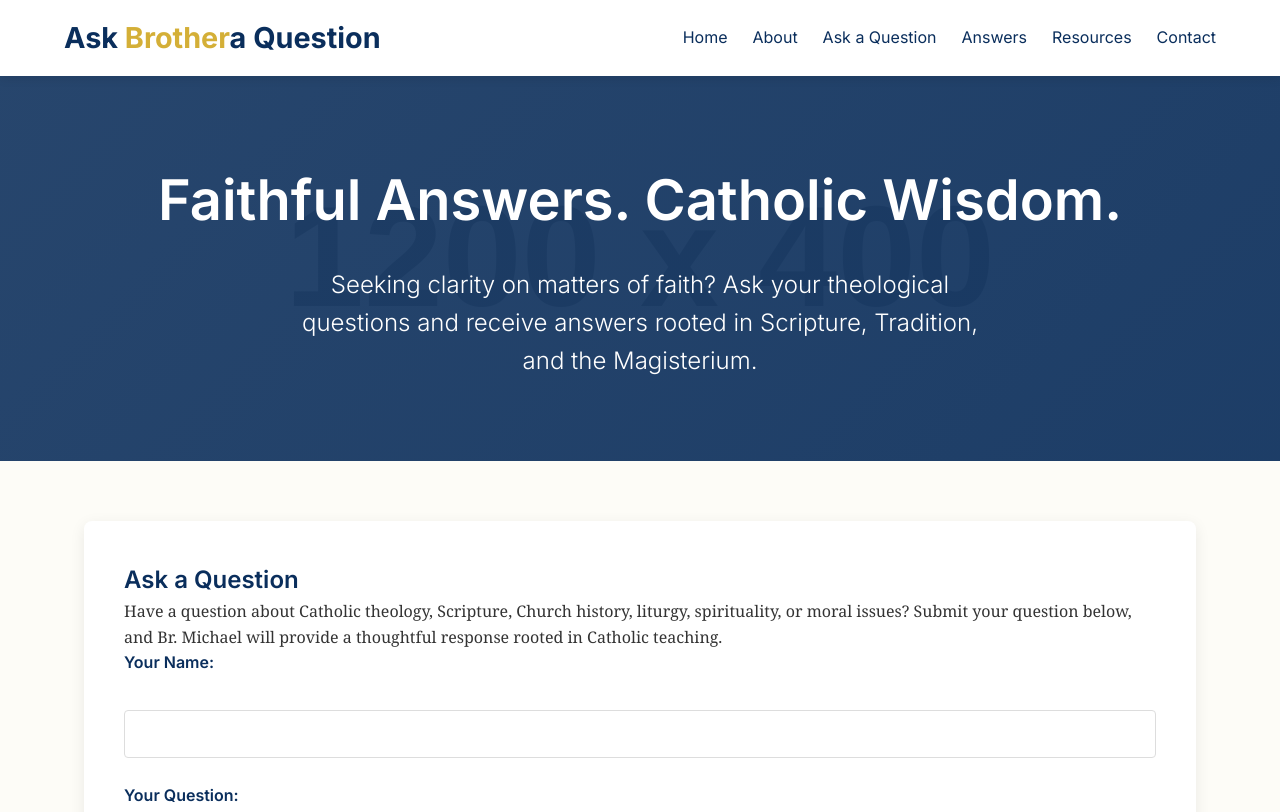
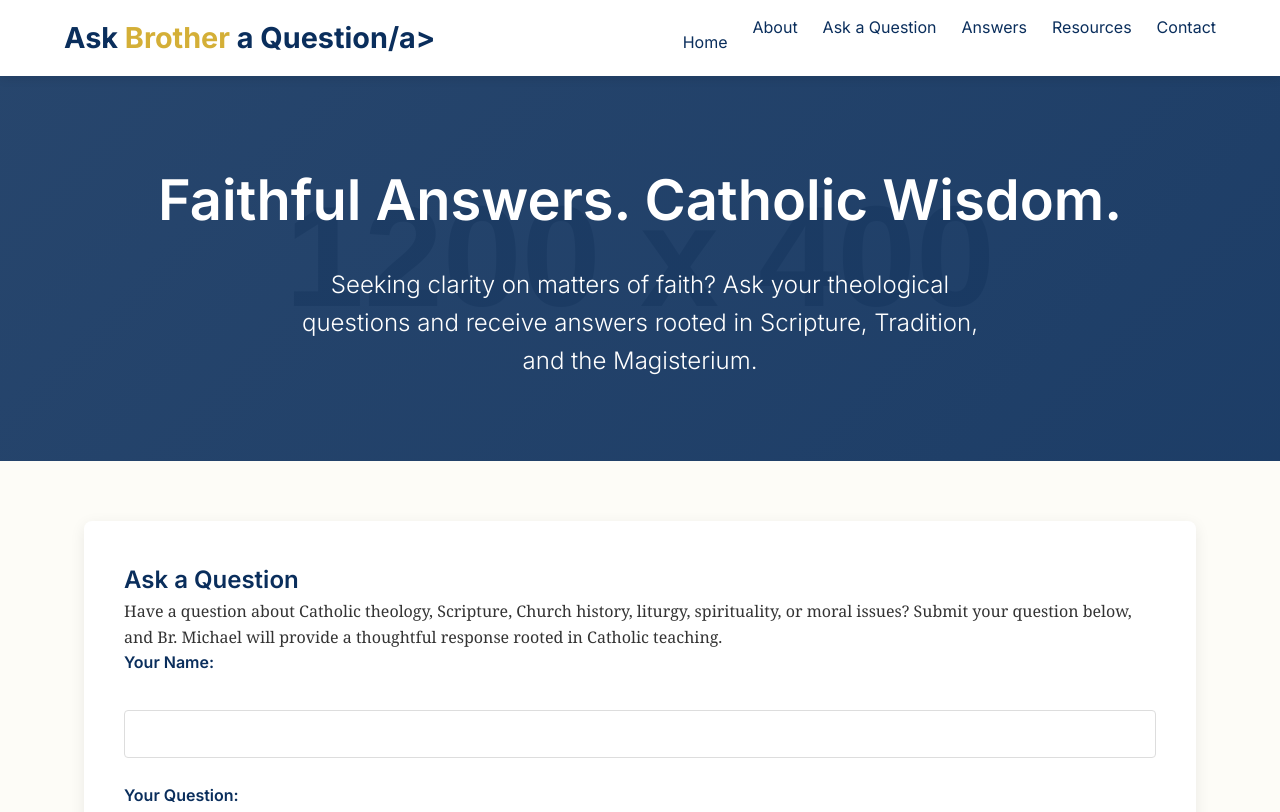
Before and after one commit to Michael60-code/Ask-Brother-a-Question..., a plain HTML site: page index.html in a window 1280 px wide. Shown: the top 812 px of the page. Drawn offline with Linux system fonts and the light colour scheme; placeholder pictures from the web are drawn by us; a web font is replaced by a local one.

Commit message:
Update index.html

```diff
--- a/index.html
+++ b/index.html
@@ -374,7 +374,7 @@
     <!-- Header -->
     <header>
         <div class="container header-container">
-            <a href="#" class="logo">Ask <span>Brother</span>a Question</a>
+            <a href="#" class="logo">Ask <span>Brother</span> a Question/a>
             <button class="mobile-menu-btn" id="menuToggle">☰</button>
             <nav>
                 <ul id="navMenu">
```
